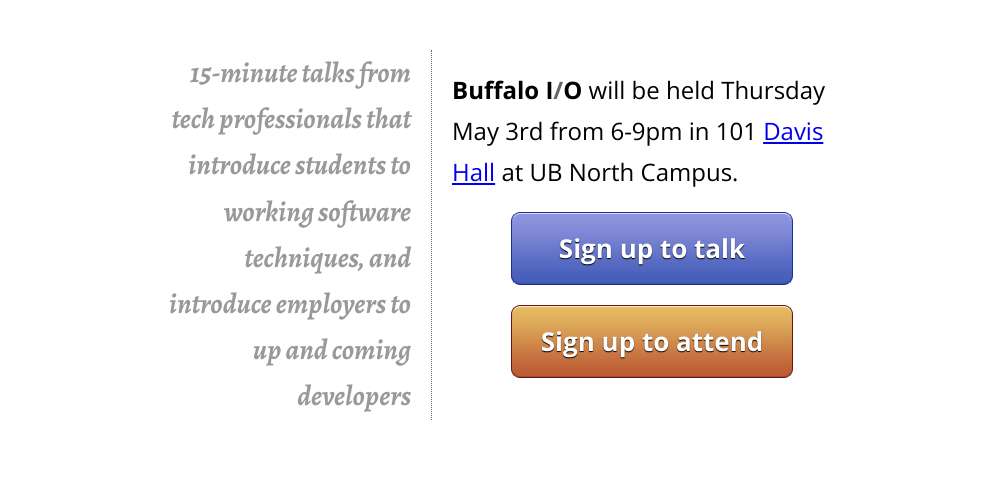
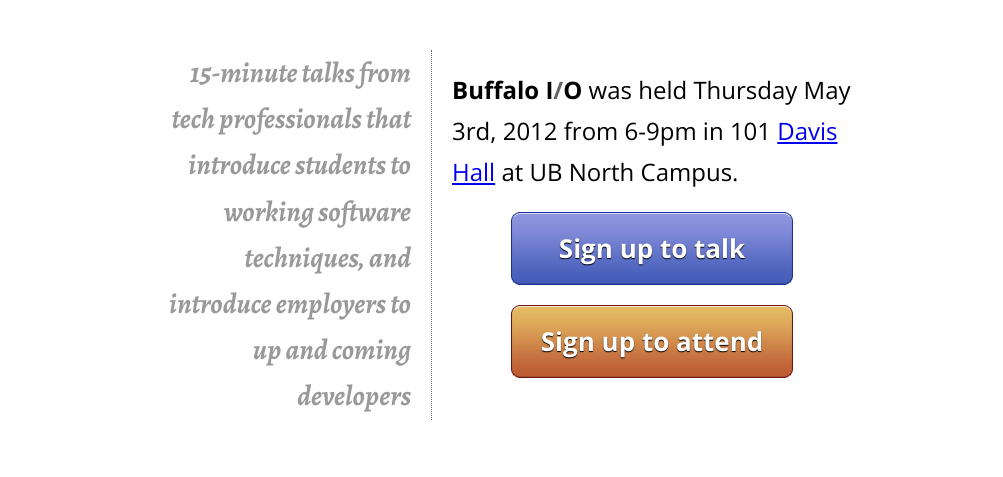
Before and after one commit to chrisvanpatten/buffaloio, a plain HTML site: page index.html in a window 1280 px wide. Shown: the part 246-723 px from the top of the page, without its empty margins (138-1141 px from the left). Drawn offline with nearby package versions, Linux system fonts and the light colour scheme.

Commit message:
Update date

```diff
--- a/index.html
+++ b/index.html
@@ -39,7 +39,7 @@
 				<p>15-minute talks from tech professionals that introduce students to working software techniques, and introduce employers to up and coming developers</p>
 			</div>
 			<div class="seven columns intro">
-				<p><strong class="bio">Buffalo I<span>/</span>O</strong> will be held Thursday May 3rd from 6-9pm in 101 <a href="#directions">Davis Hall</a> at UB North Campus.</p>
+				<p><strong class="bio">Buffalo I<span>/</span>O</strong> was held Thursday May 3rd, 2012 from 6-9pm in 101 <a href="#directions">Davis Hall</a> at UB North Campus.</p>
 				<p><a href="http://bit.ly/HO4m74" class="blue-btn">Sign up to talk</a></p>
 				<p><a href="http://bit.ly/JAnShU" class="orange-btn">Sign up to attend</a></p>
 			</div>
```
